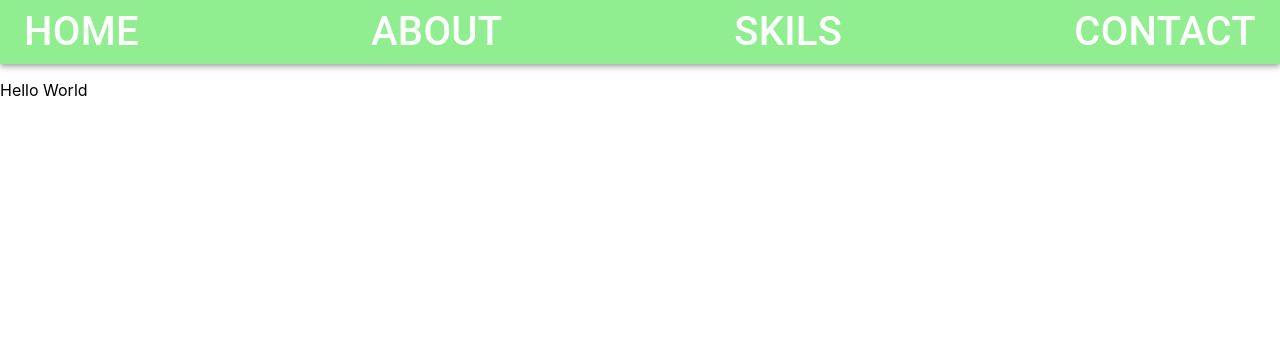
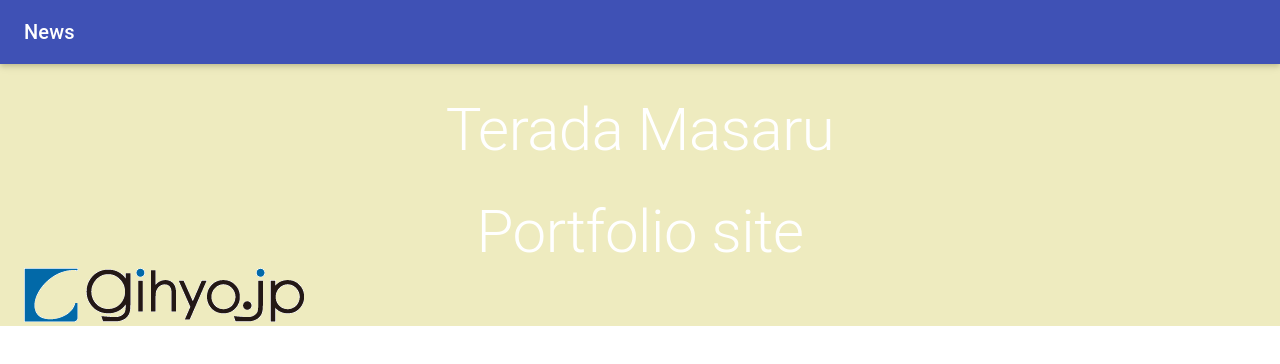
Before and after one commit to mterada1228/portfolio, a React (Create React App) app: page / in a window 1280 px wide. Shown: the top 364 px of the page. Built offline with nearby package versions, Linux system fonts and the light colour scheme.

Commit message:
Appbar を 初期化

```diff
--- a/src/App.tsx
+++ b/src/App.tsx
@@ -1,12 +1,12 @@
 import { FC } from "react";
 import Home from "./components/pages/Home";
-import AppAppBar from "./components/pages/AppAppBar";
+import Header from "./components/pages/Header";
 import "./App.css";
 
 const App: FC = () => {
   return (
     <>
-      <AppAppBar />
+      <Header />
       <Home />
     </>
   );
--- a/src/components/pages/AppAppBar.tsx
+++ /dev/null
@@ -1,67 +0,0 @@
-import * as React from "react";
-import AppBar, { AppBarProps } from "@material-ui/core/AppBar";
-import Toolbar from "@material-ui/core/Toolbar";
-import { Theme } from "@material-ui/core/styles";
-import { withStyles, WithStyles } from "@material-ui/styles";
-import Link from "@material-ui/core/Link";
-
-const styles = (theme: Theme) => ({
-  title: {
-    fontSize: 40,
-  },
-  toolbar: {
-    justifyContent: "space-between",
-    backgroundColor: "lightgreen",
-  },
-});
-
-function AppAppBar(props: WithStyles<typeof styles> & AppBarProps) {
-  const { classes } = props;
-
-  return (
-    <div>
-      <AppBar position="static">
-        <Toolbar className={classes.toolbar}>
-          <Link
-            variant="h6"
-            underline="none"
-            color="inherit"
-            className={classes.title}
-            href="#"
-          >
-            {"HOME"}
-          </Link>
-          <Link
-            variant="h6"
-            underline="none"
-            color="inherit"
-            className={classes.title}
-            href="#"
-          >
-            {"ABOUT"}
-          </Link>
-          <Link
-            variant="h6"
-            underline="none"
-            color="inherit"
-            className={classes.title}
-            href="#"
-          >
-            {"SKILS"}
-          </Link>
-          <Link
-            variant="h6"
-            underline="none"
-            color="inherit"
-            className={classes.title}
-            href="#"
-          >
-            {"CONTACT"}
-          </Link>
-        </Toolbar>
-      </AppBar>
-    </div>
-  );
-}
-
-export default withStyles(styles)(AppAppBar);
--- /dev/null
+++ b/src/components/pages/Header.tsx
@@ -0,0 +1,19 @@
+import { FC } from "react";
+import { AppBar, Toolbar, Typography } from "@material-ui/core";
+import { makeStyles } from "@material-ui/styles";
+
+const useStyle = makeStyles({});
+
+const Header: FC = () => {
+  return (
+    <>
+      <AppBar position="static">
+        <Toolbar>
+          <Typography variant="h6">News</Typography>
+        </Toolbar>
+      </AppBar>
+    </>
+  );
+};
+
+export default Header;
--- a/src/components/pages/Home.tsx
+++ b/src/components/pages/Home.tsx
@@ -1,11 +1,51 @@
-import { FC } from "react";
+import * as React from "react";
+import { Theme } from "@material-ui/core/styles";
+import Typography from "@material-ui/core/Typography";
+import { withStyles, WithStyles } from "@material-ui/styles";
+import Container from "@material-ui/core/Container";
+import { fade } from "@material-ui/core/styles/colorManipulator";
+import backgroundImage from "../../images/gihyojp_logo.png";
 
-const Home: FC = () => {
+const styles = (theme: Theme) => ({
+  container: {
+    alignItems: "center",
+    backgroundColor: fade("#DED780", 0.5),
+  },
+  title: {
+    color: "#FFFFFF",
+    paddingTop: 30,
+  },
+  image: {},
+});
+
+function Home(props: WithStyles<typeof styles>) {
+  const { classes } = props;
+
   return (
-    <>
-      <p>Hello World</p>
-    </>
+    <div>
+      <Container className={classes.container}>
+        <Typography
+          variant="h2"
+          color="inherit"
+          noWrap
+          align="center"
+          className={classes.title}
+        >
+          Terada Masaru
+        </Typography>
+        <Typography
+          variant="h2"
+          color="inherit"
+          noWrap
+          align="center"
+          className={classes.title}
+        >
+          Portfolio site
+        </Typography>
+        <img src={backgroundImage} alt="monkey" className={classes.image} />
+      </Container>
+    </div>
   );
-};
+}
 
-export default Home;
+export default withStyles(styles)(Home);
```
Also changed, not shown: src/images/2486040.png (added), src/images/gihyojp_logo.png (added).
